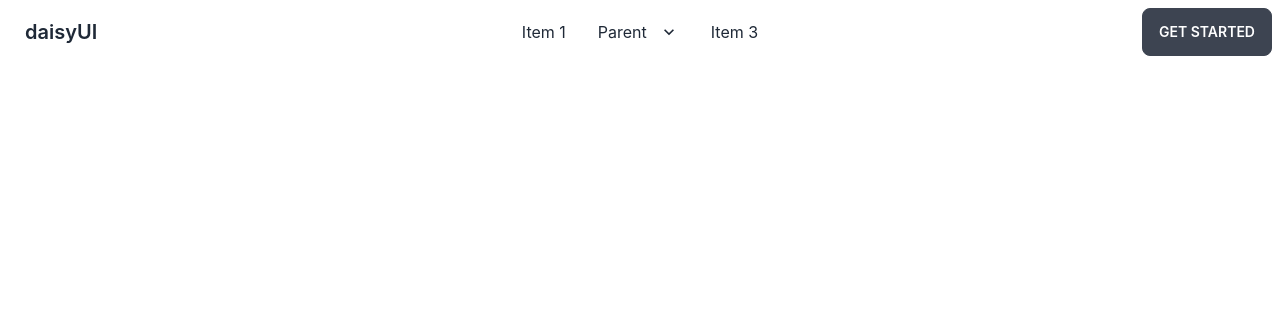
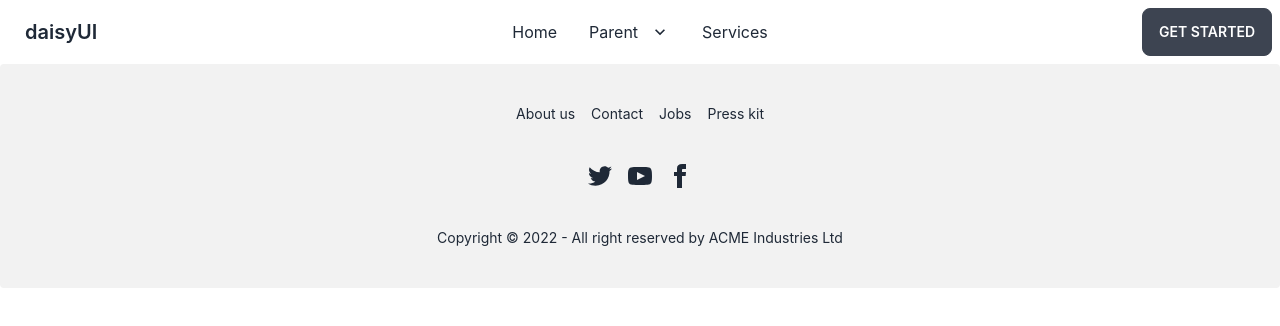
Before and after one commit to ikhlas5/service-review, a React (Create React App) app: page / in a window 1280 px wide. Shown: the top 326 px of the page. Built offline with nearby package versions, Linux system fonts and the light colour scheme.

Commit message:
third commit

```diff
--- a/src/Layout/Main.js
+++ b/src/Layout/Main.js
@@ -1,5 +1,6 @@
 import React from 'react';
 import { Outlet } from 'react-router-dom';
+import Footer from '../Pages/Footer/Footer';
 import Header from '../Shared/Header/Header';
 
 const Main = () => {
@@ -7,7 +8,7 @@
         <div>
             <Header></Header>
             <Outlet></Outlet>
-
+            <Footer></Footer>
         </div>
     );
 };
--- /dev/null
+++ b/src/Pages/Footer/Footer.js
@@ -0,0 +1,26 @@
+import React from 'react';
+
+const Footer = () => {
+    return (
+        <footer className="footer footer-center p-10 bg-base-200 text-base-content rounded">
+  <div className="grid grid-flow-col gap-4">
+    <a className="link link-hover">About us</a>
+    <a className="link link-hover">Contact</a>
+    <a className="link link-hover">Jobs</a>
+    <a className="link link-hover">Press kit</a>
+  </div>
+  <div>
+    <div className="grid grid-flow-col gap-4">
+      <a><svg xmlns="http://www.w3.org/2000/svg" width="24" height="24" viewBox="0 0 24 24" className="fill-current"><path d="M24 4.557c-.883.392-1.832.656-2.828.775 1.017-.609 1.798-1.574 2.165-2.724-.951.564-2.005.974-3.127 1.195-.897-.957-2.178-1.555-3.594-1.555-3.179 0-5.515 2.966-4.797 6.045-4.091-.205-7.719-2.165-10.148-5.144-1.29 2.213-.669 5.108 1.523 6.574-.806-.026-1.566-.247-2.229-.616-.054 2.281 1.581 4.415 3.949 4.89-.693.188-1.452.232-2.224.084.626 1.956 2.444 3.379 4.6 3.419-2.07 1.623-4.678 2.348-7.29 2.04 2.179 1.397 4.768 2.212 7.548 2.212 9.142 0 14.307-7.721 13.995-14.646.962-.695 1.797-1.562 2.457-2.549z"></path></svg></a>
+      <a><svg xmlns="http://www.w3.org/2000/svg" width="24" height="24" viewBox="0 0 24 24" className="fill-current"><path d="M19.615 3.184c-3.604-.246-11.631-.245-15.23 0-3.897.266-4.356 2.62-4.385 8.816.029 6.185.484 8.549 4.385 8.816 3.6.245 11.626.246 15.23 0 3.897-.266 4.356-2.62 4.385-8.816-.029-6.185-.484-8.549-4.385-8.816zm-10.615 12.816v-8l8 3.993-8 4.007z"></path></svg></a>
+      <a><svg xmlns="http://www.w3.org/2000/svg" width="24" height="24" viewBox="0 0 24 24" className="fill-current"><path d="M9 8h-3v4h3v12h5v-12h3.642l.358-4h-4v-1.667c0-.955.192-1.333 1.115-1.333h2.885v-5h-3.808c-3.596 0-5.192 1.583-5.192 4.615v3.385z"></path></svg></a>
+    </div>
+  </div>
+  <div>
+    <p>Copyright © 2022 - All right reserved by ACME Industries Ltd</p>
+  </div>
+</footer>
+    );
+};
+
+export default Footer;
--- a/src/Shared/Navbar/Navbar.js
+++ b/src/Shared/Navbar/Navbar.js
@@ -1,4 +1,5 @@
 import React from 'react';
+import { Link } from 'react-router-dom';
 
 const Navbar = () => {
     return (
@@ -9,40 +10,40 @@
         <svg xmlns="http://www.w3.org/2000/svg" className="h-5 w-5" fill="none" viewBox="0 0 24 24" stroke="currentColor"><path strokeLinecap="round" strokeLinejoin="round" strokeWidth="2" d="M4 6h16M4 12h8m-8 6h16" /></svg>
       </label>
       <ul tabIndex={0} className="menu menu-compact dropdown-content mt-3 p-2 shadow bg-base-100 rounded-box w-52">
-        <li><a>Item 1</a></li>
+        <li><a>Home</a></li>
         <li tabIndex={0}>
           <a className="justify-between">
             Parent
             <svg className="fill-current" xmlns="http://www.w3.org/2000/svg" width="24" height="24" viewBox="0 0 24 24"><path d="M8.59,16.58L13.17,12L8.59,7.41L10,6L16,12L10,18L8.59,16.58Z"/></svg>
           </a>
-          <ul className="p-2">
+          {/* <ul className="p-2">
             <li><a>Submenu 1</a></li>
             <li><a>Submenu 2</a></li>
-          </ul>
+          </ul> */}
         </li>
-        <li><a>Item 3</a></li>
+        <li><a>Services</a></li>
       </ul>
     </div>
     <a className="btn btn-ghost normal-case text-xl">daisyUI</a>
   </div>
   <div className="navbar-center hidden lg:flex">
     <ul className="menu menu-horizontal p-0">
-      <li><a>Item 1</a></li>
+      <li><a>Home</a></li>
       <li tabIndex={0}>
         <a>
           Parent
           <svg className="fill-current" xmlns="http://www.w3.org/2000/svg" width="20" height="20" viewBox="0 0 24 24"><path d="M7.41,8.58L12,13.17L16.59,8.58L18,10L12,16L6,10L7.41,8.58Z"/></svg>
         </a>
-        <ul className="p-2">
+        {/* <ul className="p-2">
           <li><a>Submenu 1</a></li>
           <li><a>Submenu 2</a></li>
-        </ul>
+        </ul> */}
       </li>
-      <li><a>Item 3</a></li>
+      <li><a>Services</a></li>
     </ul>
   </div>
   <div className="navbar-end">
-    <a className="btn">Get started</a>
+    <Link to="" className="btn">Get started</Link>
   </div>
 </div>
     );
```
